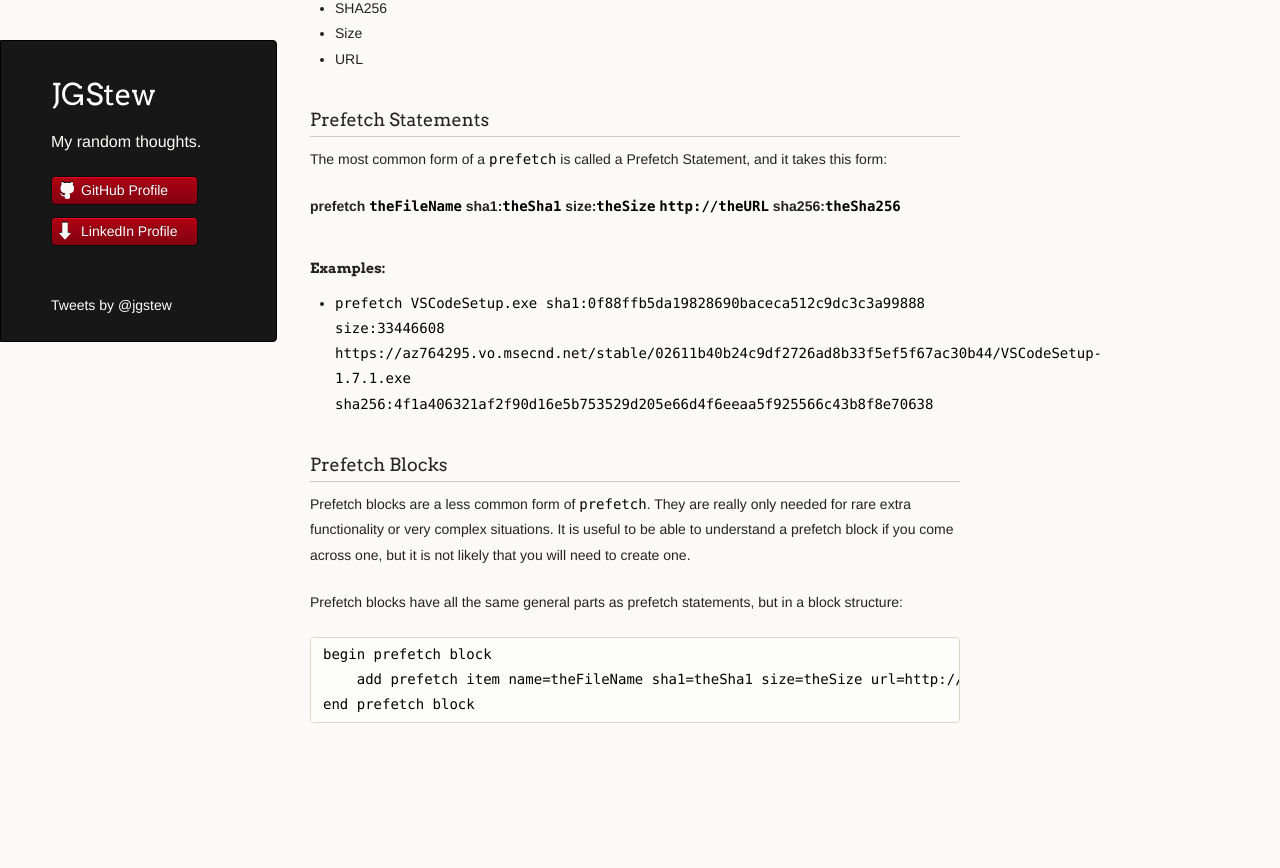
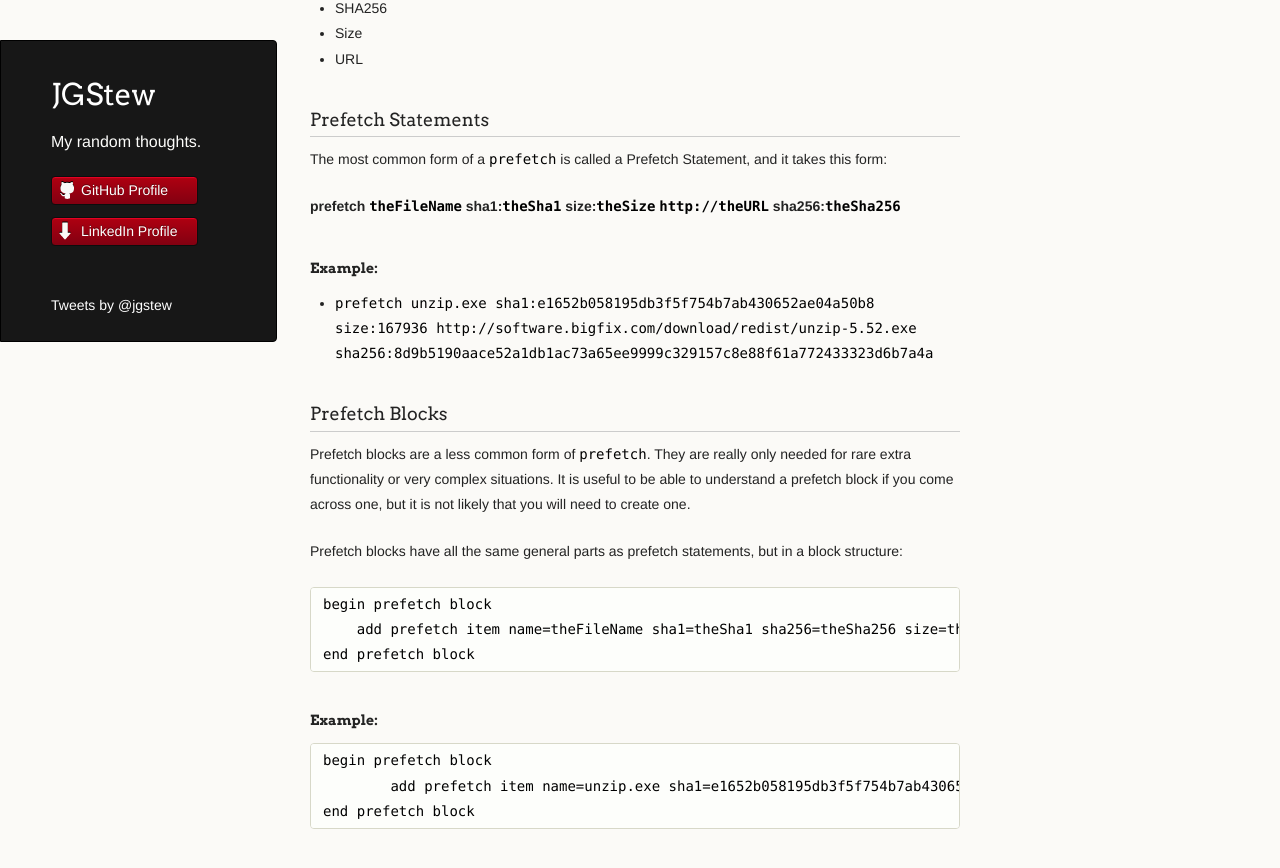
Before and after one commit to jgstew/jgstew.github.io, a Jekyll site: the page built from _posts/2016-11-21-Downloading-Files-with-BigFix:-Prefetches.md, in a window 1280 px wide and 900 px high, scrolled down 860 px. Shown: the top 868 px of the window. Built offline with Jekyll 4.4.1, drawn with Linux system fonts in a browser that asks for light colours; comment, search, counter and statistics services are not loaded; before the commit the page ends 1665 px from its top, so only the background shows below that.

Commit message:
Update 2016-11-21-Downloading-Files-with-BigFix:-Prefetches.md
relevance to convert prefetch statements into a prefetch block: https://bigfix.me/relevance/details/2999075

```diff
--- a/_posts/2016-11-21-Downloading-Files-with-BigFix:-Prefetches.md
+++ b/_posts/2016-11-21-Downloading-Files-with-BigFix:-Prefetches.md
@@ -33,9 +33,9 @@ The most common form of a `prefetch` is called a Prefetch Statement, and it take
 
 **prefetch `theFileName` sha1:`theSha1` size:`theSize` `http://theURL` sha256:`theSha256`**
 
-#### Examples:
+#### Example:
 
-- `prefetch VSCodeSetup.exe sha1:0f88ffb5da19828690baceca512c9dc3c3a99888 size:33446608 https://az764295.vo.msecnd.net/stable/02611b40b24c9df2726ad8b33f5ef5f67ac30b44/VSCodeSetup-1.7.1.exe sha256:4f1a406321af2f90d16e5b753529d205e66d4f6eeaa5f925566c43b8f8e70638`
+- `prefetch unzip.exe sha1:e1652b058195db3f5f754b7ab430652ae04a50b8 size:167936 http://software.bigfix.com/download/redist/unzip-5.52.exe sha256:8d9b5190aace52a1db1ac73a65ee9999c329157c8e88f61a772433323d6b7a4a`
 
 ### Prefetch Blocks
 
@@ -44,5 +44,11 @@ Prefetch blocks are a less common form of `prefetch`. They are really only neede
 Prefetch blocks have all the same general parts as prefetch statements, but in a block structure:
 
     begin prefetch block
-        add prefetch item name=theFileName sha1=theSha1 size=theSize url=http://theURL
+        add prefetch item name=theFileName sha1=theSha1 sha256=theSha256 size=theSize url=http://theURL
     end prefetch block
+
+#### Example:
+
+	begin prefetch block
+		add prefetch item name=unzip.exe sha1=e1652b058195db3f5f754b7ab430652ae04a50b8 sha256=8d9b5190aace52a1db1ac73a65ee9999c329157c8e88f61a772433323d6b7a4a size=167936 url=http://software.bigfix.com/download/redist/unzip-5.52.exe
+	end prefetch block
```
